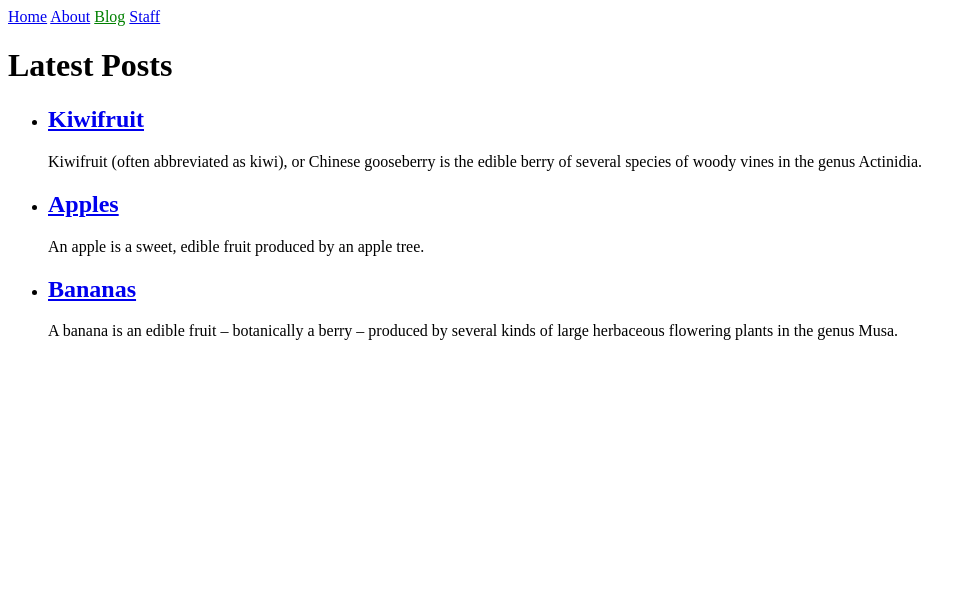
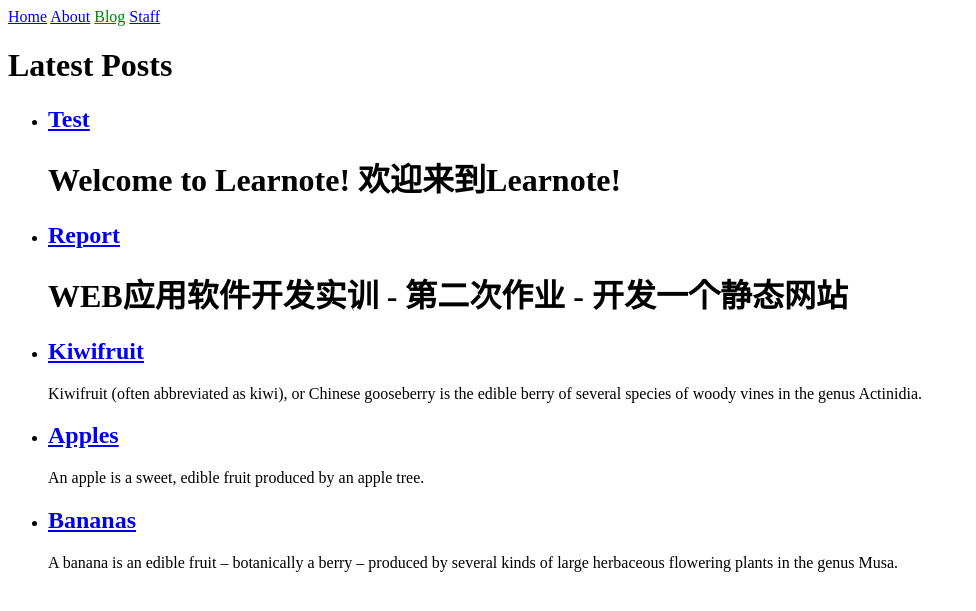
Before and after one commit to lushoulin/lushoulin.github.io, a Jekyll site: the page built from blog.html, in a window 1280 px wide. Shown: the top 611 px of the page, without its empty margins (0-976 px from the left). Built offline with Jekyll 4.4.1, drawn with Linux system fonts in a browser that asks for light colours; part of the change alters nothing that is shown.

Commit message:
inital commit

````diff
--- a/_config.yml
+++ b/_config.yml
@@ -1,3 +1,19 @@
 collections:
   authors:
     output: true
+
+defaults:
+  - scope:
+      path: ""
+      type: "authors"
+    values:
+      layout: "author"
+  - scope:
+      path: ""
+      type: "posts"
+    values:
+      layout: "post"
+  - scope:
+      path: ""
+    values:
+      layout: "default"
--- /dev/null
+++ b/_posts/2021-04-25-report.md
@@ -0,0 +1,116 @@
+---
+layout: post
+author: jack
+---
+
+
+# WEB应用软件开发实训 - 第二次作业 - 开发一个静态网站
+
+
+## 一、实验目的
+
+巩固所学内容：
+
+- Linux命令行基本应用。
+- Nginx基本使用。
+- Markdown基本语法。
+- Github基本应用。
+- Git命令行基本操作。
+- Github Pages基本应用。
+- Jekyll网站开发基础。
+- VSCode基本使用。
+- Jekyll网站开发进阶。
+- Web网站基本结构。
+- HTML页面基本结构。
+
+
+## 二、实验步骤
+
+1. 在WSL上安装Jekyll。
+1. 在Windows 10上安装VSCode以及Remote插件，并通过Remote插件连接WSL。
+1. 在VSCode中，按照讲义里“Jekyll官方文档”的“Step by Step Tutorial”的内容，完成第1-9步。
+1. 通过“jekyll serve”运行调试网站，并将Markdown练习内容依次以帖子形式发布到网站上。
+1. 在WSL上安装nginx。
+1. 通过“jekyll build”编译网站，并将编译得到的 `_site` 目录部署到 nginx上，并检查内容是否正确。
+1. 将网站源代码push到Github.com网站，并通过Github.io网站检查Jekyll代码是否被正确编译。
+1. **可选，不加分** 如果你购买了域名，则将域名通过CNAME记录指向Github。
+1. **可选，不加分** 如果你购买了服务器，则将域名通过A记录指向你的服务器。
+
+
+## 三、实验要求
+
+1. 可以小组讨论和交流，组员之间可以互相帮助。
+1. 每个同学自己独立完成本实验。
+1. 以Markdown编写实验报告，并作为一篇帖子发布在你的网站上。
+（注意保护隐私，不要把你或其他同学的个人信息写到报告里，例如姓名、学号等）
+
+
+## 四、实验结果提交
+
+### （一）提交电子版
+
+- 请发送到邮箱：hukuang@ynu.edu.cn。
+- 邮件标题为：“WEB应用软件开发实训-第二次作业-班级-学号-姓名。
+- 邮件正文为：“WEB应用软件开发实训-第二次作业”，学院、班级、学号、姓名，实验报告（帖子）的网址。
+
+### （二）提交纸质版
+
+- 请打印本次作业，在第一页（封面）上，**手写**学院、班级、学号、姓名。
+- 同时，请将第一次作业也打印出来一起提交，并在背面空白处写上“WEB应用软件开发实训-第一次作业”，学院、班级、学号、姓名。
+
+### （三）时间要求
+
+- 4月28日上课时提交两次作业的纸质版。
+- 并在此之前提交第二次作业的电子版。
+
+
+## 五、实验报告提纲
+
+```markdown
+# WEB应用软件开发实训 - 第二次作业 - 开发一个静态网站
+
+https://lushoulin.github.io/
+
+
+## 一、网站目录结构
+用“tree”命令输出网站目录结构并截图
+![](https://www.hualigs.cn/image/60858908ccbb8.jpg)
+
+
+
+## 二、网站截图
+截图内容：
+- 首页
+![](https://www.hualigs.cn/image/60858dbd5bb8f.jpg)
+
+
+
+- Blog列表页
+- 两篇Post（至少有一篇是Markdown练习）
+- Staff列表页
+- 一个Staff列表页
+![](https://www.hualigs.cn/image/6085971c741f6.jpg)
+
+
+
+
+- 一个作者简介页面
+![](https://www.hualigs.cn/image/6085975e97f76.jpg)
+
+
+
+
+- 一个About页面
+![](https://www.hualigs.cn/image/60858e5990ef6.jpg)
+
+
+
+
+
+## 三、实验过程
+  本次实验我先 在Windows 10上安装VSCode以及Remote插件，并通过Remote插件连接WSL。 在VSCode中，按照讲义里“Jekyll官方文档”的“Step by Step Tutorial”的内容，完成第1-9步。然后将代码push到GitHub网站上，接着又在vscode中完成了实验报告的Markdown编写和post练习，并把它们push到GitHub官网。
+
+## 四、总结
+首先是照着讲义完成1-9步之后，我发现我的staff列表页中除了“staff”这个词外什么也没有，后来我照着讲义重新一步一步的对照检查重做才正确显示出了内容。然后是push代码的时候，push上之后在GitHub上只能显示一个主页面，点击查看列表页之后会发生404错误，这个问题我是通过百度搜索得知push代码的仓库名要为用户名.github.io
+push上去才能正常显示。最后是用Markdown编写实验报告的时候添加图片，通过老师发的Markdown菜鸟教程知道需要用到图片的链接地址，解决这个问题是通过请教同学得知网上有免费的图床，只要上传图片到网站就能获得图片的链接。
+通过完成这个实验，我总结出要多看多练，熟能生巧，我就是对讲义step by step Tutorial不熟才导致最后出错，又得返回仔细对照检查；然后就是不用害怕出错，一般来说我们出现的错误别人早就出现过了，大部分错误都可以通过搜索解决；同学之间也应该互相帮助，在帮助别人解决问题的同时自己也得到了提高。
--- /dev/null
+++ b/_posts/2021-04-25-test.md
@@ -0,0 +1,163 @@
+---
+layout: post
+author: jack
+---
+
+
+# Welcome to Learnote! 欢迎来到Learnote!
+
+
+
+
+## 1. 排版
+
+**粗体** *斜体*
+
+~~这是一段错误的文本。~~
+
+引用:
+
+> 引用Leanote官方的话, 为什么要做Leanote, 原因是...
+
+有充列表:
+ 1. 支持Vim
+ 2. 支持Emacs
+
+无序列表:
+
+ - 项目1
+ - 项目2
+
+
+## 2. 图片与链接
+
+图片:
+![](https://www.hualigs.cn/image/6085964ed3178.jpg)
+链接:
+
+[这是去往Leanote官方博客的链接](http://leanote.leanote.com)
+
+## 3. 标题
+
+以下是各级标题, 最多支持5级标题
+
+```
+# h1
+## h2
+### h3
+#### h4
+##### h4
+###### h5
+```
+
+## 4. 代码
+
+示例:
+
+    function get(key) {
+        return m[key];
+    }
+
+代码高亮示例:
+
+``` javascript
+/**
+* nth element in the fibonacci series.
+* @param n >= 0
+* @return the nth element, >= 0.
+*/
+function fib(n) {
+  var a = 1, b = 1;
+  var tmp;
+  while (--n >= 0) {
+    tmp = a;
+    a += b;
+    b = tmp;
+  }
+  return a;
+}
+
+document.write(fib(10));
+```
+
+```python
+class Employee:
+   empCount = 0
+
+   def __init__(self, name, salary):
+        self.name = name
+        self.salary = salary
+        Employee.empCount += 1
+```
+
+# 5. Markdown 扩展
+
+Markdown 扩展支持:
+
+* 表格
+* 定义型列表
+* Html 标签
+* 脚注
+* 目录
+* 时序图与流程图
+* MathJax 公式
+
+## 5.1 表格
+
+Item     | Value
+-------- | ---
+Computer | \$1600
+Phone    | \$12
+Pipe     | \$1
+
+可以指定对齐方式, 如Item列左对齐, Value列右对齐, Qty列居中对齐
+
+| Item     | Value | Qty   |
+| :------- | ----: | :---: |
+| Computer | \$1600 |  5    |
+| Phone    | \$12   |  12   |
+| Pipe     | \$1    |  234  |
+
+
+## 5.2 定义型列表
+
+名词 1
+:   定义 1（左侧有一个可见的冒号和四个不可见的空格）
+
+代码块 2
+:   这是代码块的定义（左侧有一个可见的冒号和四个不可见的空格）
+
+        代码块（左侧有八个不可见的空格）
+
+## 5.3 Html 标签
+
+支持在 Markdown 语法中嵌套 Html 标签，譬如，你可以用 Html 写一个纵跨两行的表格：
+
+    <table>
+        <tr>
+            <th rowspan="2">值班人员</th>
+            <th>星期一</th>
+            <th>星期二</th>
+            <th>星期三</th>
+        </tr>
+        <tr>
+            <td>李强</td>
+            <td>张明</td>
+            <td>王平</td>
+        </tr>
+    </table>
+
+
+<table>
+    <tr>
+        <th rowspan="2">值班人员</th>
+        <th>星期一</th>
+        <th>星期二</th>
+        <th>星期三</th>
+    </tr>
+    <tr>
+        <td>李强</td>
+        <td>张明</td>
+        <td>王平</td>
+    </tr>
+</table>
````
Also changed, not shown: 5 other files.
